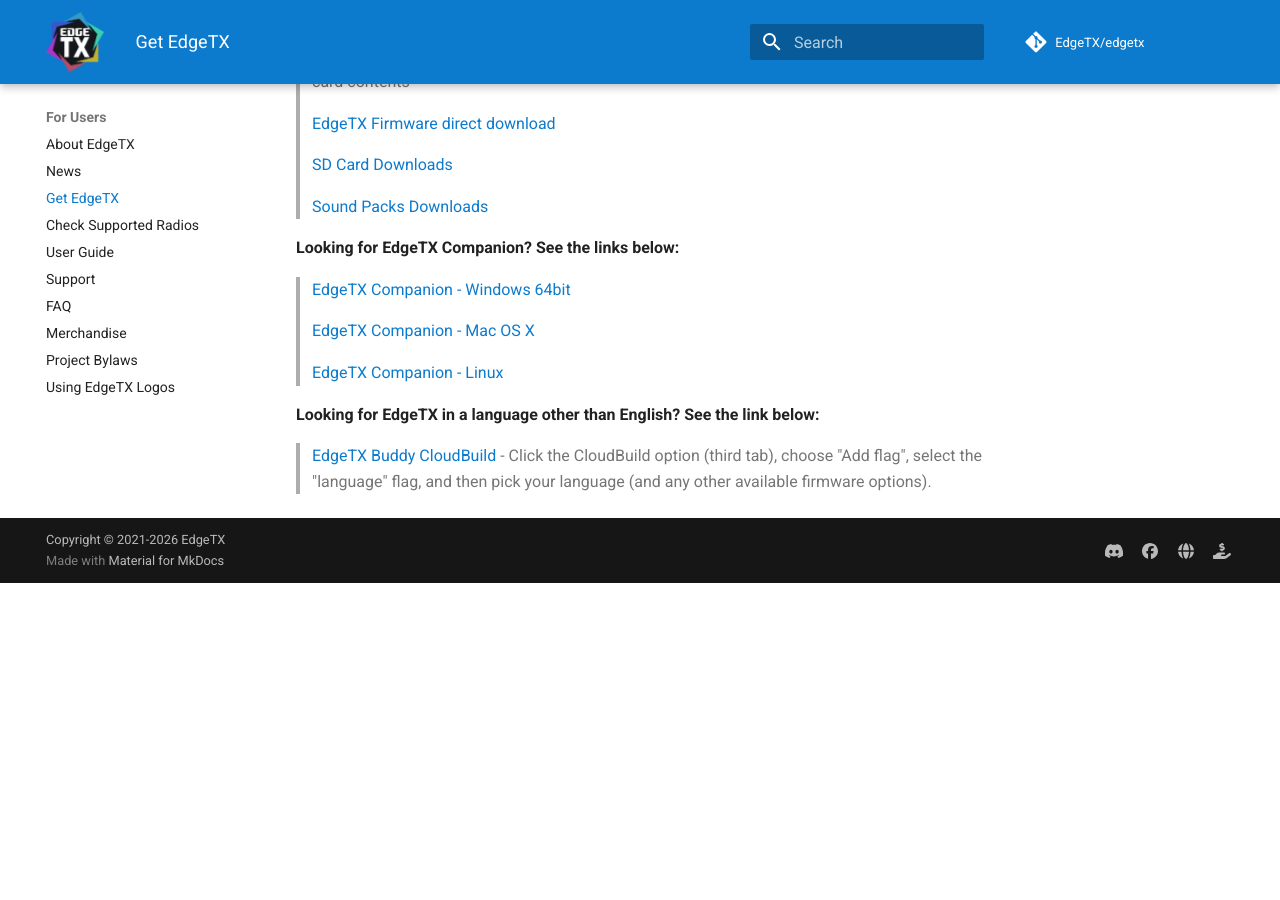
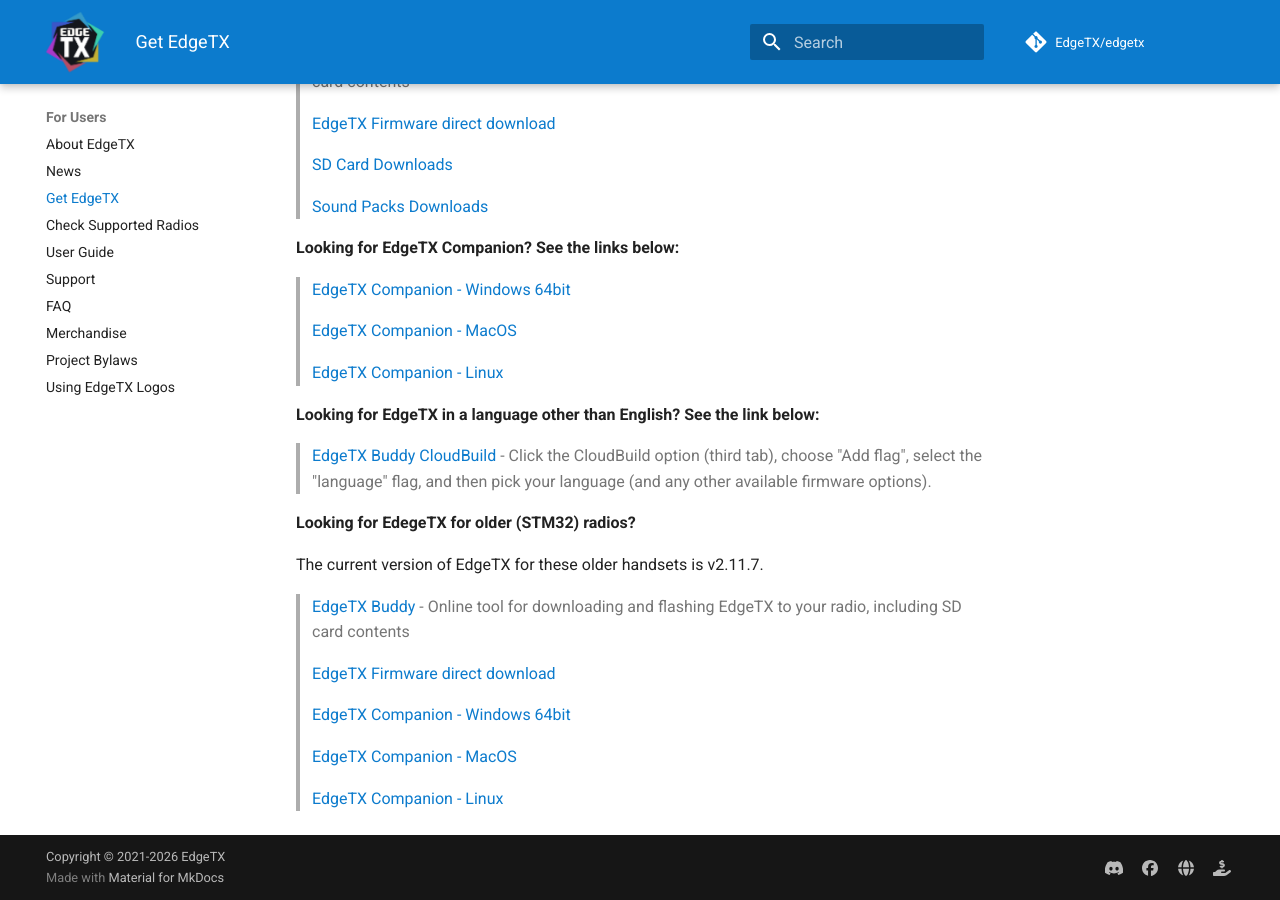
Before and after one commit to EdgeTX/edgetx.github.io, an MkDocs documentation site: the page built from docs/getedgetx.md, in a window 1280 px wide and 900 px high, scrolled down 609 px. Built offline with MkDocs 1.6.1 and Material for MkDocs 9.7.7, drawn with Linux system fonts in a browser that asks for light colours; comment, search, counter and statistics services are not loaded; before the commit the page ends 1192 px from its top, so only the background shows below that.

Commit message:
chore: add links for 2.11.7 alongside 2.12

```diff
--- a/docs/getedgetx.md
+++ b/docs/getedgetx.md
@@ -26,10 +26,24 @@
 
 >[EdgeTX Companion - Windows 64bit](https://github.com/EdgeTX/edgetx/releases/download/v2.12.2/edgetx-cpn-win64-v2.12.2.zip)
 
->[EdgeTX Companion - Mac OS X](https://github.com/EdgeTX/edgetx/releases/download/v2.12.2/edgetx-cpn-osx-v2.12.2.zip)
+>[EdgeTX Companion - MacOS](https://github.com/EdgeTX/edgetx/releases/download/v2.12.2/edgetx-cpn-osx-v2.12.2.zip)
 
 >[EdgeTX Companion - Linux](https://github.com/EdgeTX/edgetx/releases/download/v2.12.2/edgetx-cpn-linux-v2.12.2.zip)
 
 **Looking for EdgeTX in a language other than English? See the link below:**
 
 > [EdgeTX Buddy CloudBuild](https://buddy.edgetx.org/) - Click the CloudBuild option (third tab), choose "Add flag", select the "language" flag, and then pick your language (and any other available firmware options).
+
+**Looking for EdegeTX for older (STM32) radios?**
+
+The current version of EdgeTX for these older handsets is v2.11.7.
+
+> [EdgeTX Buddy](https://buddy.edgetx.org/#/flash?source=cloudbuild&version=v2.11.7) - Online tool for downloading and flashing EdgeTX to your radio, including SD card contents
+
+> [EdgeTX Firmware direct download](https://github.com/EdgeTX/edgetx/releases/download/v2.11.7/edgetx-firmware-v2.11.7.zip)
+
+> [EdgeTX Companion - Windows 64bit](https://github.com/EdgeTX/edgetx/releases/download/v2.11.7/edgetx-cpn-win64-v2.11.7.zip)
+
+> [EdgeTX Companion - MacOS](https://github.com/EdgeTX/edgetx/releases/download/v2.11.7/edgetx-cpn-osx-v2.11.7.zip)
+
+> [EdgeTX Companion - Linux](https://github.com/EdgeTX/edgetx/releases/download/v2.11.7/edgetx-cpn-linux-v2.11.7.zip)
```
